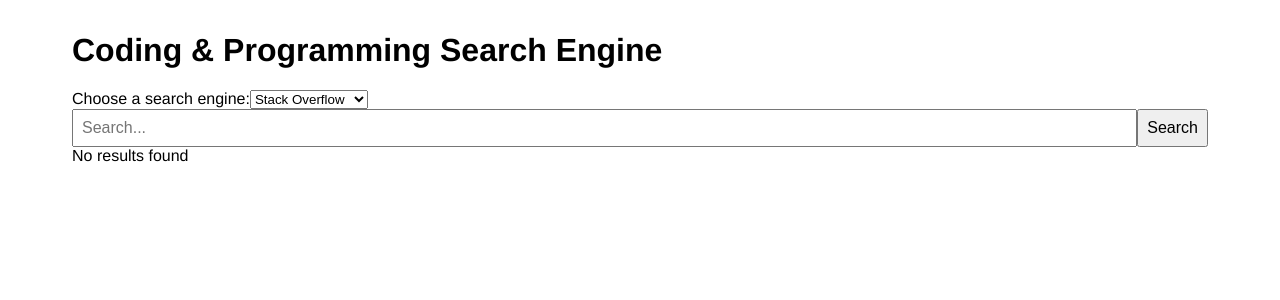
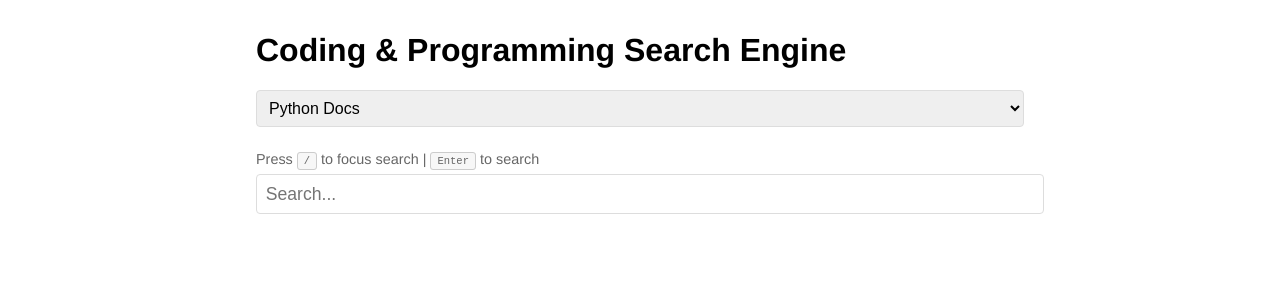
Before and after one commit to asearer/vue-search-engine, a Vue app: page / in a window 1280 px wide. Shown: the top 300 px of the page. Built offline with nearby package versions, Linux system fonts and the light colour scheme.

Commit message:
On branch main  Your branch is up to date with 'origin/main'.  Changes to be committed: 	modified:   src/App.vue 	modified:   src/components/SearchInput.vue

```diff
--- a/src/App.vue
+++ b/src/App.vue
@@ -1,77 +1,167 @@
 <template>
   <div id="app">
     <h1>Coding & Programming Search Engine</h1>
-    <!-- Dropdown for selecting the search engine -->
-    <label for="search-engine">Choose a search engine:</label>
-    <select v-model="selectedEngine" id="search-engine">
-      <option v-for="engine in searchEngines" :key="engine.name" :value="engine.url">
-        {{ engine.name }}
-      </option>
-    </select>
+    <div class="search-container" role="search">
+      <label for="search-engine" class="sr-only">Choose a search engine:</label>
+      <select
+        v-model="selectedEngine"
+        id="search-engine"
+        aria-label="Select search engine"
+      >
+        <option v-for="engine in searchEngines" :key="engine.name" :value="engine.url">
+          {{ engine.name }}
+        </option>
+      </select>
 
-    <!-- Search input -->
-    <SearchInput :onSearch="updateSearchQuery" />
-    <!-- Display search results -->
-    <SearchResults :results="filteredResults" />
+      <div class="keyboard-hint">
+        Press <kbd>/</kbd> to focus search | <kbd>Enter</kbd> to search
+      </div>
+    </div>
+
+    <SearchInput
+      ref="searchInput"
+      :value="searchQuery"
+      @input="updateSearchQuery"
+      @search="performSearch"
+    />
+
+    <div v-if="isLoading" class="loading">Searching...</div>
+    <div v-if="error" class="error">{{ error }}</div>
   </div>
 </template>
 
 <script>
+import { debounce } from 'lodash';
 import SearchInput from "./components/SearchInput.vue";
-import SearchResults from "./components/SearchResults.vue";
 
 export default {
+  name: 'App',
   components: {
     SearchInput,
-    SearchResults,
   },
   data() {
     return {
-      searchQuery: "", // Holds the user's search query
-      items: [], // Placeholder for local search results
-      selectedEngine: "https://stackoverflow.com/search?q=", // Default search engine
-      // List of programming-related search engines
+      searchQuery: "",
+      selectedEngine: "https://docs.python.org/3/search.html?q=",
       searchEngines: [
-        { name: "Stack Overflow", url: "https://stackoverflow.com/search?q=" },
-        { name: "GitHub", url: "https://github.com/search?q=" },
-        { name: "MDN Web Docs", url: "https://developer.mozilla.org/en-US/search?q=" },
-        { name: "W3Schools", url: "https://www.w3schools.com/search/search.asp?q=" },
-        { name: "GeeksforGeeks", url: "https://www.geeksforgeeks.org/search/?q=" },
+        // Python
+        { name: "Python Docs", url: "https://docs.python.org/3/search.html?q=" },
+        // JavaScript
+        { name: "MDN JavaScript", url: "https://developer.mozilla.org/en-US/search?q=" },
+        { name: "Node.js Docs", url: "https://nodejs.org/api/search.html?q=" },
+        // Java
+        { name: "Java SE Docs", url: "https://docs.oracle.com/en/java/javase/17/search.html?q=" },
+        { name: "Spring Docs", url: "https://docs.spring.io/spring-framework/docs/current/search.html?q=" },
+        // C#
+        { name: "Microsoft C#", url: "https://learn.microsoft.com/en-us/search/?terms=" },
+        // PHP
+        { name: "PHP Docs", url: "https://www.php.net/manual-lookup.php?pattern=" },
+        // Go
+        { name: "Go Docs", url: "https://pkg.go.dev/search?q=" },
+        // Ruby
+        { name: "Ruby Docs", url: "https://ruby-doc.org/search.html?q=" },
+        // Rust
+        { name: "Rust Docs", url: "https://doc.rust-lang.org/std/?search=" },
+        // Swift
+        { name: "Swift Docs", url: "https://developer.apple.com/search/?q=" },
+        // Kotlin
+        { name: "Kotlin Docs", url: "https://kotlinlang.org/search?q=" },
+        // TypeScript
+        { name: "TypeScript Docs", url: "https://www.typescriptlang.org/search?q=" },
+        // General References
         { name: "DevDocs", url: "https://devdocs.io/#q=" },
-        { name: "Codecademy", url: "https://www.codecademy.com/search?q=" },
-        { name: "freeCodeCamp", url: "https://www.freecodecamp.org/search?q=" },
+        { name: "Dash Docs", url: "dash-plugin://query=" },
       ],
+      isLoading: false,
+      error: null,
+      searchHistory: [],
+      maxHistoryItems: 5,
     };
   },
-  computed: {
-    filteredResults() {
-      // This can still filter items based on local data if necessary
-      if (!this.searchQuery) {
-        return this.items;
+  methods: {
+    updateSearchQuery(event) {
+      const value = event?.target?.value ?? event;
+      this.searchQuery = String(value ?? '');
+    },
+    trackSearch() {
+      if (window?.gtag) {
+        window.gtag('event', 'search', {
+          search_term: this.searchQuery,
+          search_engine: this.selectedEngine
+        });
       }
-      return this.items.filter((item) =>
-        item.title.toLowerCase().includes(this.searchQuery.toLowerCase())
-      );
-    },
-  },
-  methods: {
-    updateSearchQuery(query) {
-      this.searchQuery = query;
     },
     performSearch() {
-      // Redirect to the selected search engine with the query
-      if (this.searchQuery) {
-        const searchUrl = `${this.selectedEngine}${encodeURIComponent(this.searchQuery)}`;
-        window.open(searchUrl, "_blank"); // Opens the search in a new tab
+      this.error = null;
+      this.isLoading = true;
+
+      try {
+        const query = String(this.searchQuery ?? '').trim();
+        if (!query) {
+          this.isLoading = false;
+          return;
+        }
+
+        this.trackSearch();
+        const selectedEngine = this.searchEngines.find(e => e.url === this.selectedEngine);
+
+        if (!selectedEngine) {
+          throw new Error('Invalid search engine selected');
+        }
+
+        this.addToHistory({
+          query,
+          engine: selectedEngine.name,
+          timestamp: new Date(),
+        });
+
+        const searchUrl = `${this.selectedEngine}${encodeURIComponent(query)}`;
+        window.open(searchUrl, "_blank");
+      } catch (err) {
+        this.error = err.message || "Failed to perform search. Please try again.";
+        console.error('Search error:', err);
+      } finally {
+        this.isLoading = false;
+      }
+    },
+    debouncedSearch: debounce(function() {
+      this.performSearch();
+    }, 300),
+    handleKeydown(event) {
+      if (event.key === '/' && !event.target.matches('input, textarea')) {
+        event.preventDefault();
+        this.$refs.searchInput?.$el.querySelector('input')?.focus();
+      }
+    },
+    addToHistory(searchItem) {
+      try {
+        this.searchHistory.unshift(searchItem);
+        if (this.searchHistory.length > this.maxHistoryItems) {
+          this.searchHistory.pop();
+        }
+        localStorage.setItem('searchHistory', JSON.stringify(this.searchHistory));
+      } catch (err) {
+        console.error('Failed to save search history:', err);
+        // Gracefully fail without breaking the app
       }
     },
   },
-  watch: {
-    searchQuery(newQuery) {
-      if (newQuery) {
-        this.performSearch(); // Automatically perform search on query change
+  created() {
+    try {
+      const savedHistory = localStorage.getItem('searchHistory');
+      if (savedHistory) {
+        this.searchHistory = JSON.parse(savedHistory);
       }
-    },
+    } catch (err) {
+      console.error('Failed to load search history:', err);
+      this.searchHistory = []; // Reset to empty array if loading fails
+    }
+  },
+  mounted() {
+    window.addEventListener('keydown', this.handleKeydown);
+  },
+  beforeUnmount() {
+    window.removeEventListener('keydown', this.handleKeydown);
   },
 };
 </script>
@@ -79,6 +169,89 @@
 <style>
 #app {
   font-family: Avenir, Helvetica, Arial, sans-serif;
-  margin: 2em;
+  margin: 2em auto;
+  max-width: 800px;
+  padding: 0 1em;
+}
+
+.search-container {
+  display: flex;
+  flex-direction: column;
+  gap: 1em;
+}
+
+select {
+  padding: 0.5em;
+  border: 1px solid #ddd;
+  border-radius: 4px;
+  font-size: 1em;
+}
+
+.keyboard-hint {
+  font-size: 0.9em;
+  color: #666;
+  margin: 0.5em 0;
+}
+
+kbd {
+  background-color: #f7f7f7;
+  border: 1px solid #ccc;
+  border-radius: 3px;
+  padding: 2px 6px;
+  font-size: 0.9em;
+}
+
+.sr-only {
+  position: absolute;
+  width: 1px;
+  height: 1px;
+  padding: 0;
+  margin: -1px;
+  overflow: hidden;
+  clip: rect(0, 0, 0, 0);
+  border: 0;
+}
+
+.loading {
+  color: #666;
+  margin: 1em 0;
+}
+
+.error {
+  color: #ff4444;
+  margin: 1em 0;
+}
+
+@media (max-width: 600px) {
+  #app {
+    margin: 1em;
+  }
+
+  select {
+    width: 100%;
+  }
+}
+
+@media (prefers-color-scheme: dark) {
+  body {
+    background-color: #1a1a1a;
+    color: #fff;
+  }
+
+  select {
+    background-color: #333;
+    color: #fff;
+    border-color: #444;
+  }
+
+  .keyboard-hint {
+    color: #aaa;
+  }
+
+  kbd {
+    background-color: #444;
+    border-color: #666;
+    color: #fff;
+  }
 }
 </style>
--- a/src/components/SearchInput.vue
+++ b/src/components/SearchInput.vue
@@ -1,43 +1,42 @@
 <template>
-    <div class="search-input">
   <input
     type="text"
-        v-model="query"
+    :value="value"
+    @input="$emit('input', $event.target.value)"
+    @keyup.enter="$emit('search')"
     placeholder="Search..."
   />
-      <button @click="handleInput">Search</button> <!-- Added Search Button -->
-    </div>
 </template>
 
 <script>
-  import _ from "lodash"; // Import lodash for debounce functionality
-
 export default {
-    props: ["onSearch"], // Accepts a function as a prop
-    data() {
-      return {
-        query: "", // Tracks the input value
-      };
-    },
-    methods: {
-      handleInput: _.debounce(function () {
-        this.onSearch(this.query);
-      }, 300),
-    },
-  };
+  props: {
+    value: {
+      type: String,
+      default: ''
+    }
+  }
+}
 </script>
 
 <style scoped>
 .search-input {
-    display: flex;
+  margin: 1em 0;
 }
-  .search-input input {
-    flex: 1;
+
+input {
+  width: 100%;
   padding: 0.5em;
-    font-size: 1em;
+  font-size: 1.1em;
+  border: 1px solid #ddd;
+  border-radius: 4px;
 }
-  .search-input button {
-    padding: 0.5em;
-    font-size: 1em;
+
+@media (prefers-color-scheme: dark) {
+  input {
+    background-color: #333;
+    color: #fff;
+    border-color: #444;
+  }
 }
 </style>
```
Lines whose indentation alone changed are shown as unchanged.
